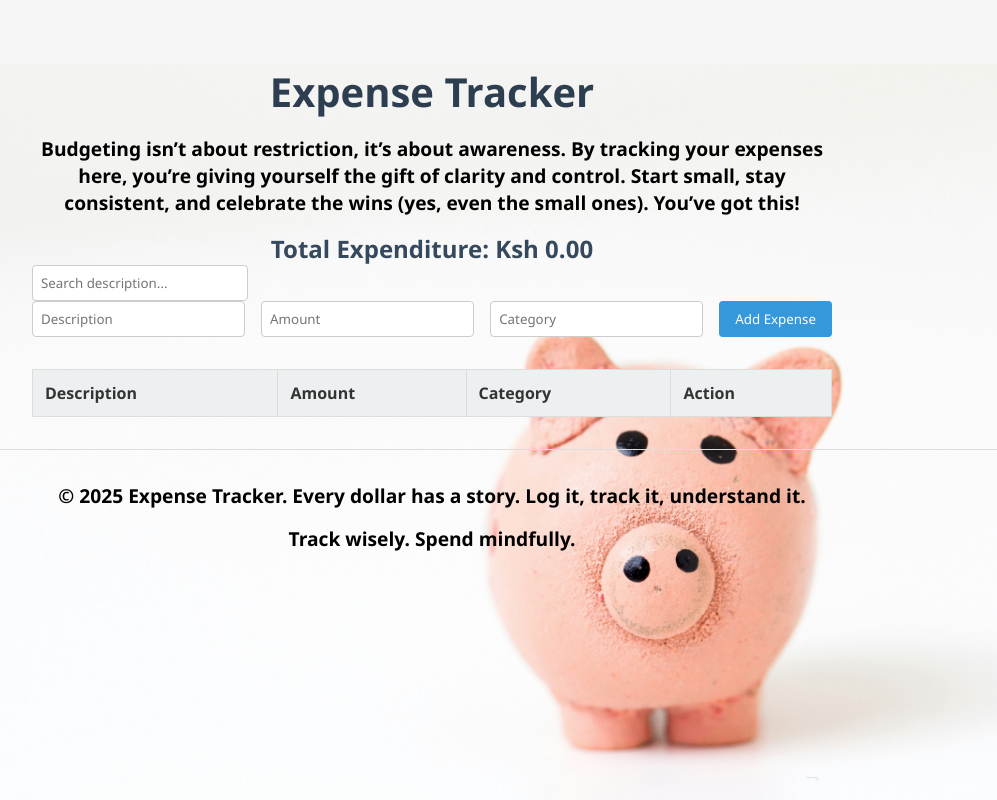
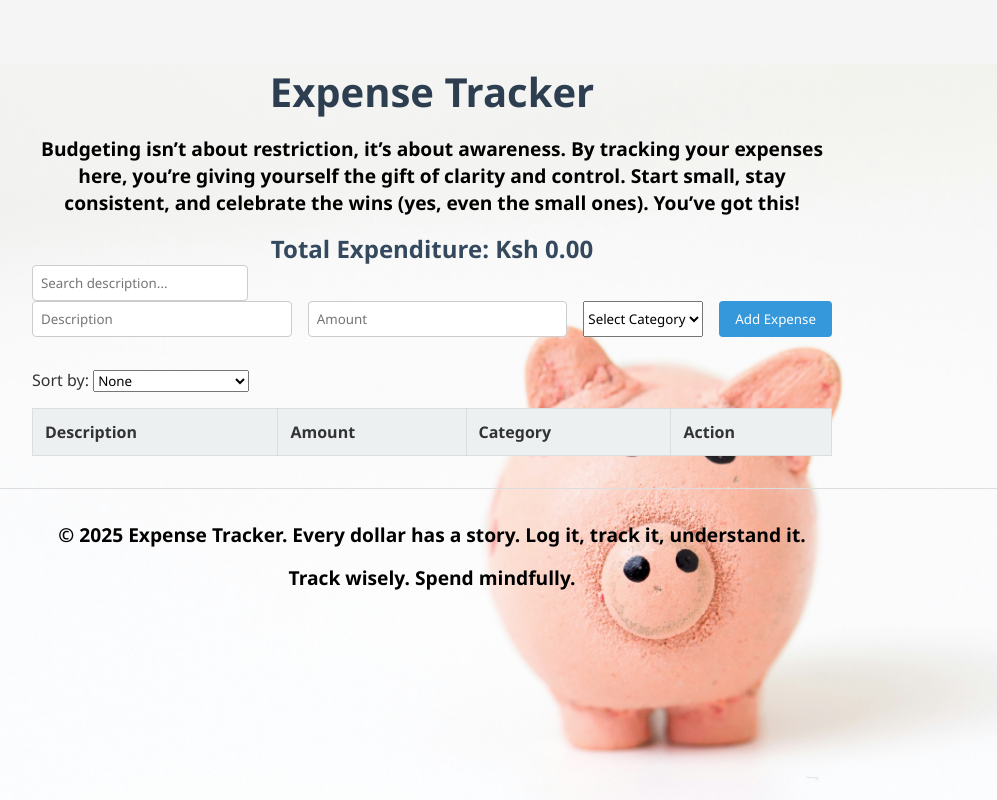
Before and after one commit to Boniface-software-dev/Week-1-Code-Challenge-Expense-Tracker, a React (Vite) app in the folder expense-tracker/: page / in a window 1280 px wide. Shown: the top 800 px of the page, without its empty margins (208-1205 px from the left). Built offline with nearby package versions, Linux system fonts and the light colour scheme.

Commit message:
sorting function

```diff
--- a/expense-tracker/src/App.jsx
+++ b/expense-tracker/src/App.jsx
@@ -8,6 +8,7 @@ import './index.css';
 function App() {
   const [expenses, setExpenses] = useState([]);
   const [searchTerm, setSearchTerm] = useState("");
+  const [sortType, setSortType] = useState("");
 
   const handleAddExpense = (expense) => {
     setExpenses([...expenses, expense]);
@@ -17,9 +18,23 @@ function App() {
     setExpenses(expenses.filter(exp => exp.id !== id));
   };
 
+//Filter expenses based on search term
   const filteredExpenses = expenses.filter(exp =>
     exp.description.toLowerCase().includes(searchTerm.toLowerCase())
   );
+
+
+  // Sort filtered expenses
+  const sortedExpenses = [...filteredExpenses].sort((a, b) => {
+    if (sortType === 'alpha') {
+      return a.category.localeCompare(b.category);
+    } else if (sortType === 'highToLow') {
+      return b.amount - a.amount;
+    } else if (sortType === 'lowToHigh') {
+      return a.amount - b.amount;
+    }
+    return 0;
+  });
 
   const totalAmount = expenses.reduce((sum, expense) => sum + Number(expense.amount), 0);
 
@@ -33,7 +48,23 @@ function App() {
       <h3>Total Expenditure: Ksh {totalAmount.toFixed(2)}</h3>
       <SearchBar searchTerm={searchTerm} setSearchTerm={setSearchTerm} />
       <ExpenseForm onAddExpense={handleAddExpense} />
-      <ExpenseTable expenses={filteredExpenses} onDelete={handleDeleteExpense} />
+
+{/*sorting function */}
+       <div style={{ margin: '1rem 0' }}>
+        <label htmlFor="sort">Sort by: </label>
+        <select
+          id="sort"
+          value={sortType}
+          onChange={(e) => setSortType(e.target.value)}
+        >
+          <option value="">None</option>
+          <option value="alpha">Category (A–Z)</option>
+          <option value="highToLow">Amount (High → Low)</option>
+          <option value="lowToHigh">Amount (Low → High)</option>
+        </select>
+      </div>
+
+        <ExpenseTable expenses={filteredExpenses} onDelete={handleDeleteExpense} />
     </div>
   );
 }
--- a/expense-tracker/src/components/ExpenseForm.jsx
+++ b/expense-tracker/src/components/ExpenseForm.jsx
@@ -35,13 +35,18 @@ function ExpenseForm({ onAddExpense }) {
         onChange={(e) => setAmount(e.target.value)}
         required
       />
-      <input
-        type="text"
-        placeholder="Category"
-        value={category}
-        onChange={(e) => setCategory(e.target.value)}
-        required
-      />
+      <select
+          value={category}
+          onChange={(e) => setCategory(e.target.value)}
+          required
+        >
+          <option value="">Select Category</option>
+          <option value="food">Food</option>
+          <option value="entertainment">Entertainment</option>
+          <option value="gas">Gas</option>
+          <option value="clothing">Clothing</option>
+          <option value="other">Other</option>
+      </select>
       <button type="submit">Add Expense</button>
     </form>
   );
```
